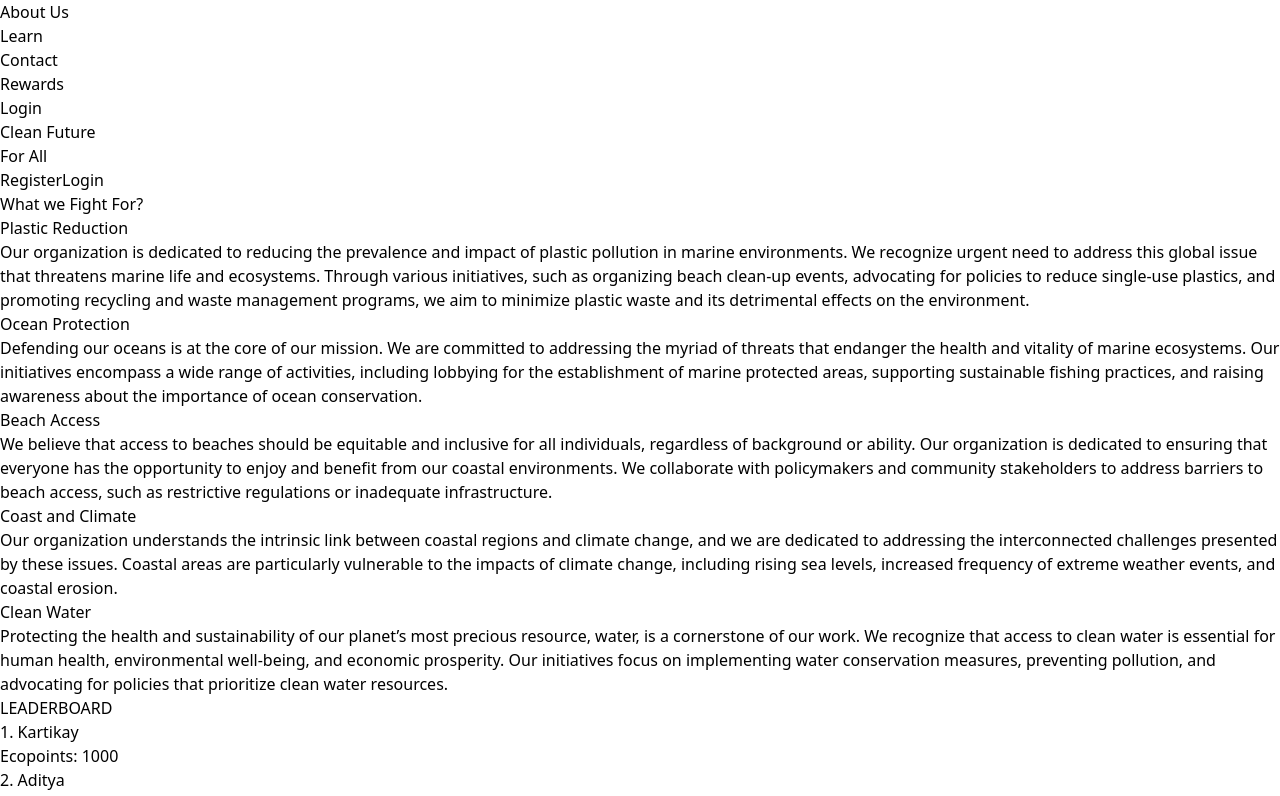
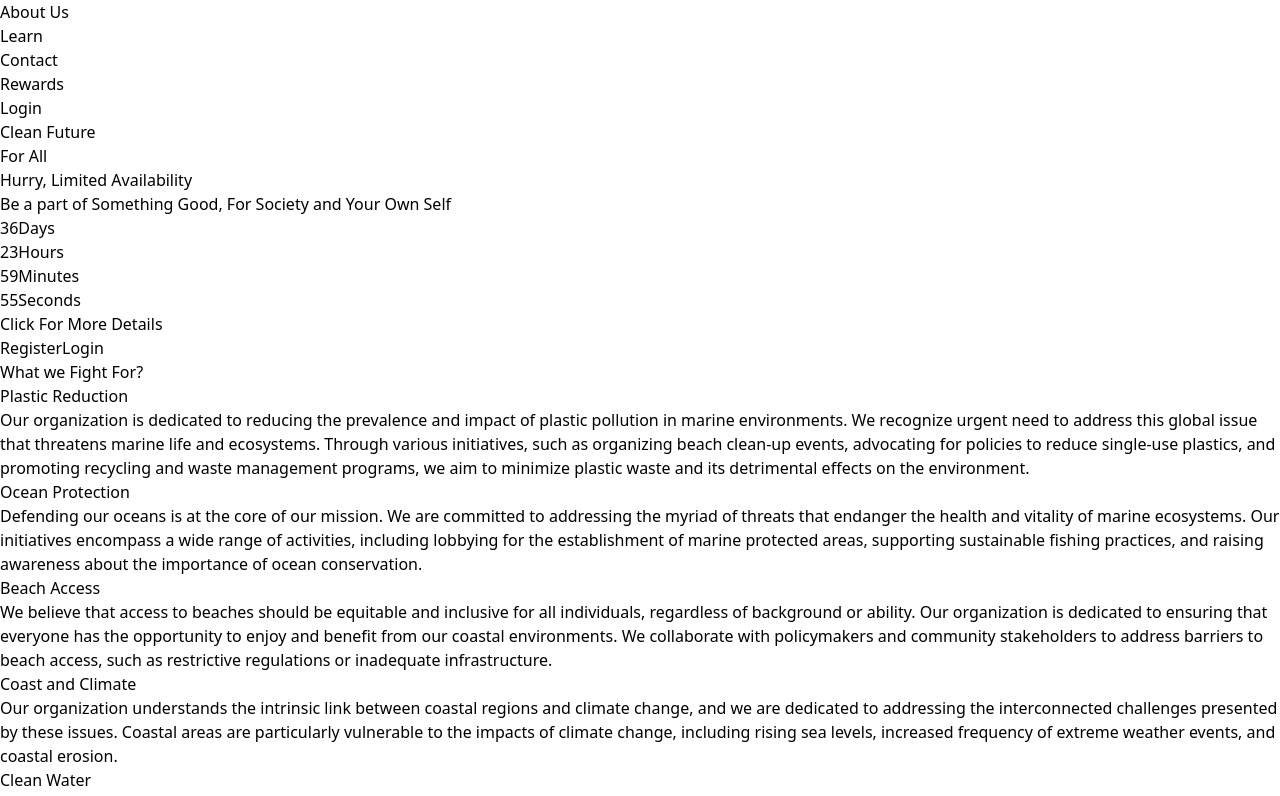
Before and after one commit to Kartikay5849/Eco-web, a React (Vite) app: page / in a window 1280 px wide. Shown: the top 796 px of the page. Built offline with nearby package versions, Linux system fonts and the light colour scheme; no server answers; the database is empty.

Commit message:
register functionality and countdown

```diff
--- /dev/null
+++ b/src/components/Countdown.jsx
@@ -0,0 +1,251 @@
+import { useCallback, useEffect, useState } from "react";
+import { Button, Modal, Select } from 'flowbite-react';
+import { db ,auth} from "../config/firebase";
+import { updateDoc, getDocs, getDoc, doc, collection } from "firebase/firestore";
+import { useNavigate } from "react-router-dom";
+const Countdown = () => {
+  const [eventData,setEventData]=useState(null);
+  const [eventIds,setEventIds]=useState();
+  const [openModal, setOpenModal] = useState(false);
+  const [modalPlacement, setModalPlacement] = useState('center')
+  const [name,setName]=useState("");
+  const [email,setEmail]=useState("");
+  const [event,setEvent]=useState();
+  const [user, setUser] = useState(null);
+  const eventCollectionRef=collection(db,"CLEANUP_EVENTS")
+  var ids;
+  // const docref=doc(db,"CLEANUP_EVENTS",ids);
+  const navigate=useNavigate();
+  useEffect(() => {
+    const getEventList = async () => {
+      try {
+        const data = await getDocs(eventCollectionRef);
+        const filteredData =data.docs.map((doc)=>({
+          ...doc.data(),
+          id:doc.id
+        }))
+        console.log("fileterd DAta ",filteredData)
+        ids=filteredData.map((item)=>item.id)
+        console.log(ids)
+        setEventIds(ids);
+        // const eventsList = data.docs[0].data().eventsList;
+        // console.log(eventsList)
+        setEventData(filteredData)
+        console.log("event data",eventData)
+        console.log("event ids",eventIds)
+        // console.log(filteredData)
+      } catch (err) {
+        console.log("error fetching events list", err);
+      }
+    };
+    getEventList();
+  }, []);
+  useEffect(() => {
+    const unsubscribe = auth.onAuthStateChanged((currentUser) => {
+      if (currentUser) {
+        setName(currentUser.displayName)
+        console.log("currentUser",currentUser.displayName);
+        console.log("currentUser",currentUser.displayName);
+        setUser(currentUser.displayName);
+        setEmail(currentUser.email);
+      } else {
+        setUser(null);
+      }
+    });
+
+    return () => unsubscribe();
+  }, []);
+
+  const [countDownTime, setCountDownTIme] = useState({
+    days: "00",
+    hours: "00",
+    minutes: "00",
+    seconds: "00",
+  });
+  const getTimeDifference = (countDownTime) => {
+    const currentTime = new Date().getTime();
+    const timeDiffrence = countDownTime - currentTime;
+    let days =
+      Math.floor(timeDiffrence / (24 * 60 * 60 * 1000)) >= 10
+        ? Math.floor(timeDiffrence / (24 * 60 * 60 * 1000))
+        : `0${Math.floor(timeDiffrence / (24 * 60 * 60 * 1000))}`;
+    const hours =
+      Math.floor((timeDiffrence % (24 * 60 * 60 * 1000)) / (1000 * 60 * 60)) >=
+      10
+        ? Math.floor((timeDiffrence % (24 * 60 * 60 * 1000)) / (1000 * 60 * 60))
+        : `0${Math.floor(
+            (timeDiffrence % (24 * 60 * 60 * 1000)) / (1000 * 60 * 60)
+          )}`;
+    const minutes =
+      Math.floor((timeDiffrence % (60 * 60 * 1000)) / (1000 * 60)) >= 10
+        ? Math.floor((timeDiffrence % (60 * 60 * 1000)) / (1000 * 60))
+        : `0${Math.floor((timeDiffrence % (60 * 60 * 1000)) / (1000 * 60))}`;
+    const seconds =
+      Math.floor((timeDiffrence % (60 * 1000)) / 1000) >= 10
+        ? Math.floor((timeDiffrence % (60 * 1000)) / 1000)
+        : `0${Math.floor((timeDiffrence % (60 * 1000)) / 1000)}`;
+    if (timeDiffrence < 0) {
+      setCountDownTIme({
+        days: "00",
+        hours: "00",
+        minutes: "00",
+        seconds: "00",
+      });
+      clearInterval();
+    } else {
+      setCountDownTIme({
+        days: days,
+        hours: hours,
+        minutes: minutes,
+        seconds: seconds,
+      });
+    }
+  };
+  const startCountDown = useCallback(() => {
+    const customDate = new Date();
+    const countDownDate = new Date(
+      customDate.getFullYear(),
+      customDate.getMonth() + 1,
+      customDate.getDate() + 6,
+      customDate.getHours(),
+      customDate.getMinutes(),
+      customDate.getSeconds() + 1
+    );
+    setInterval(() => {
+      getTimeDifference(countDownDate.getTime());
+    }, 1000);
+  }, []);
+
+  async function handleParticipateClick(){
+    if(user){
+    // e.preventDefault();
+    if (eventIds){
+
+    const examcollref = doc(db,"CLEANUP_EVENTS", eventIds[0])
+    console.log("After",eventIds)
+    const docSnapshot = await getDoc(examcollref);
+    const existingRegisteredUsers = docSnapshot.data().registeredUsers;
+
+    // Check if registeredUsers is an array, if not, initialize it as an empty array
+    const updatedRegisteredUsers = Array.isArray(existingRegisteredUsers)
+      ? [...existingRegisteredUsers, { name: name, email: email }]
+      : [{ name: name, email: email }];
+
+    // Update the document with the modified registeredUsers array
+    updateDoc(examcollref, {
+      registeredUsers: updatedRegisteredUsers
+    }).then(response => {
+      alert("updated")
+    }).catch(error =>{
+      console.log(error.message)
+    })
+  }
+  }
+
+  else{
+    navigate("/register")
+  }
+}
+
+  useEffect(() => {
+    startCountDown();
+  }, [startCountDown]);
+  return (
+    <div className="flex justify-center items-center  bg-[#164863]">
+      <div className="mx-3 sm:p-10 p-4 rounded-md flex justify-center flex-col gap-6 shadow-[5px_5px_50px_rgba(47,46,60,1)]">
+        <div className="flex flex-col gap-2">
+          <h1 className="text-center sm:text-3xl text-xl font-semibold leading-8 text-[#FBFAF8]">
+            Hurry, Limited Availability
+          </h1>
+          <span className="text-sm font-semibold text-center leading-8 text-[#959AAE]">
+            Be a part of Something Good, For Society and Your Own Self
+          </span>
+        </div>
+        <div className="flex justify-between sm:px-4">
+          <div className="flex flex-col justify-center items-center gap-3">
+            <span className="py-3 px-3 flex justify-center items-center bg-[#88BDBC] text-[#112D32] text-3xl font-semibold rounded-md">
+              {countDownTime?.days}
+            </span>
+            <span className="text-sm text-[#FBFAF8] font-bold">
+              {countDownTime?.days == 1 ? "Day" : "Days"}
+            </span>
+          </div>
+          <div className="flex flex-col justify-center items-center gap-3">
+            <span className="py-3 px-3 bg-[#88BDBC] text-[#112D32] text-3xl font-semibold rounded-md">
+              {countDownTime?.hours}
+            </span>
+            <span className="text-sm text-[#FBFAF8] font-bold">
+              {countDownTime?.hours == 1 ? "Hour" : "Hours"}
+            </span>
+          </div>
+          <div className="flex flex-col justify-center items-center gap-3">
+            <span className="py-3 px-3 bg-[#88BDBC] text-[#112D32] text-3xl font-semibold rounded-md">
+              {countDownTime?.minutes}
+            </span>
+            <span className="text-sm text-[#FBFAF8] font-bold">
+              {countDownTime?.minutes == 1 ? "Minute" : "Minutes"}
+            </span>
+          </div>
+          <div className="flex flex-col justify-center items-center gap-3">
+            <span className="py-3 px-3 bg-[#88BDBC] text-[#112D32] text-3xl font-semibold rounded-md">
+              {countDownTime?.seconds}
+            </span>
+            <span className="text-sm text-[#FBFAF8] font-bold">
+              {countDownTime?.seconds == 1 ? "Second" : "Seconds"}
+            </span>
+          </div>
+        </div>
+
+            <div className="flex flex-wrap gap-4">
+
+            <Button
+                onClick={() => setOpenModal(true)}
+                className="w-full bg-[#9ba2a7] hover:bg-transparent text-xl border-2
+                  border-[#9ba2a7] px-4 py-2 rounded-md hover:border-[#a1c3db] shadow-xl
+                  text-white delay-125 duration-500">Click For More Details</Button>
+            </div>
+
+            <Modal
+            className=" w-1/2 h-1/2 bg-opacity-0 mx-auto my-auto  "
+          show={openModal}
+          position={modalPlacement}
+          onClose={() => setOpenModal(false)}
+        >
+        <Modal.Header className="p-6">{eventData && eventData.length > 0 && (
+            <div>
+              <p>Name: {eventData[0].name}</p>
+              {/* Display other event details here as needed */}
+            </div>
+         )}
+      </Modal.Header>
+        <Modal.Body>
+        <div>
+          {eventData && eventData.length > 0 && (
+            <>
+
+              <p className="font-bold">Description:</p>
+              <p>{eventData[0].description}</p>
+              <p className="font-bold">Location:</p>
+              <p>{eventData[0].location}</p>
+              <p className="font-bold">Type:</p>
+              <p>{eventData[0].type}</p>
+            </>
+          )}
+        </div>
+        </Modal.Body>
+        <Modal.Footer>
+          <Button className="bg-yellow-500" onClick={() => {
+            handleParticipateClick();
+
+          }}>Participate</Button>
+        </Modal.Footer>
+            </Modal>
+
+          <div>
+
+          </div>
+      </div>
+    </div>
+  );
+};
+export default Countdown;
--- a/src/pages/Home.jsx
+++ b/src/pages/Home.jsx
@@ -1,6 +1,6 @@
 import React from 'react'
 import Header from '../components/Header'
-// import Countdown from '../components/Countdown'
+import Countdown from '../components/Countdown'
 import Footer from '../components/Footer'
 import { Link } from 'react-router-dom'
 
@@ -22,7 +22,7 @@ const Home = () => {
                     </div>
                 </div>
                 <div className='mt-12'>
-                    {/* <Countdown/> */}
+                    <Countdown/>
                     <div className="flex gap- mt-8 mx-auto text-xl w-full justify-evenly ">
                         <Link to="/register">
                         <button className="bg-[#9ba2a7] px-4 py-2 rounded-md hover:bg-[#7c7c81] hover:text-white delay-125 duration-500">
--- a/src/pages/Register.jsx
+++ b/src/pages/Register.jsx
@@ -1,8 +1,8 @@
 import React, { useState } from 'react';
 import { useNavigate } from 'react-router-dom';
-import { FaGoogle } from "react-icons/fa";
-import { auth ,googleProvider,db} from '../config/firebase';
-import { createUserWithEmailAndPassword ,signInWithPopup,signOut} from 'firebase/auth';
+import { FaGoogle } from 'react-icons/fa';
+import { auth, googleProvider, db } from '../config/firebase';
+import { createUserWithEmailAndPassword, signInWithPopup, signOut } from 'firebase/auth';
 import { collection, addDoc } from 'firebase/firestore';
 
 const Register = () => {
@@ -11,7 +11,7 @@ const Register = () => {
   const [password, setPassword] = useState('');
   const [confirmPassword, setConfirmPassword] = useState('');
   const [contact, setContact] = useState('');
-  const [ecoPoints,setEcoPoints]=useState(0);
+  const [ecoPoints, setEcoPoints] = useState(0);
   const navigate = useNavigate();
 
   const SignIn = async () => {
@@ -24,14 +24,15 @@ const Register = () => {
         name,
         email,
         contact,
-        ecoPoints
+        ecoPoints,
         // You shouldn't store passwords in plain text in Firestore for security reasons
         // This is just a demonstration. In a real-world scenario, you shouldn't store passwords in plain text
       });
 
-      console.log("Successfully registered");
+      console.log('Successfully registered');
+      navigate('/'); // Redirect to home page after successful registration
     } catch (err) {
-      console.log(err);
+      console.error('Error registering user:', err);
     }
   };
 
@@ -39,16 +40,16 @@ const Register = () => {
     try {
       await signInWithPopup(auth, googleProvider);
     } catch (err) {
-      console.log("Error with Google:", err);
+      console.error('Error with Google sign-in:', err);
     }
   };
 
   const logout = async () => {
     try {
       await signOut(auth);
-      console.log("Successfully signed out");
+      console.log('Successfully signed out');
     } catch (err) {
-      console.log(err);
+      console.error('Error signing out:', err);
     }
   };
 
@@ -111,8 +112,8 @@ const Register = () => {
           >
             Register
           </button>
-          <button className='mt-12 bg-[#ffffff] mx-auto px-12 py-2 flex items-center' onClick={signInWithGoogle}>
-            <FaGoogle/>
+          <button className="mt-12 bg-[#ffffff] mx-auto px-12 py-2 flex items-center" onClick={signInWithGoogle}>
+            <FaGoogle />
           </button>
           <button onClick={logout}>Logout</button>
         </div>
```
